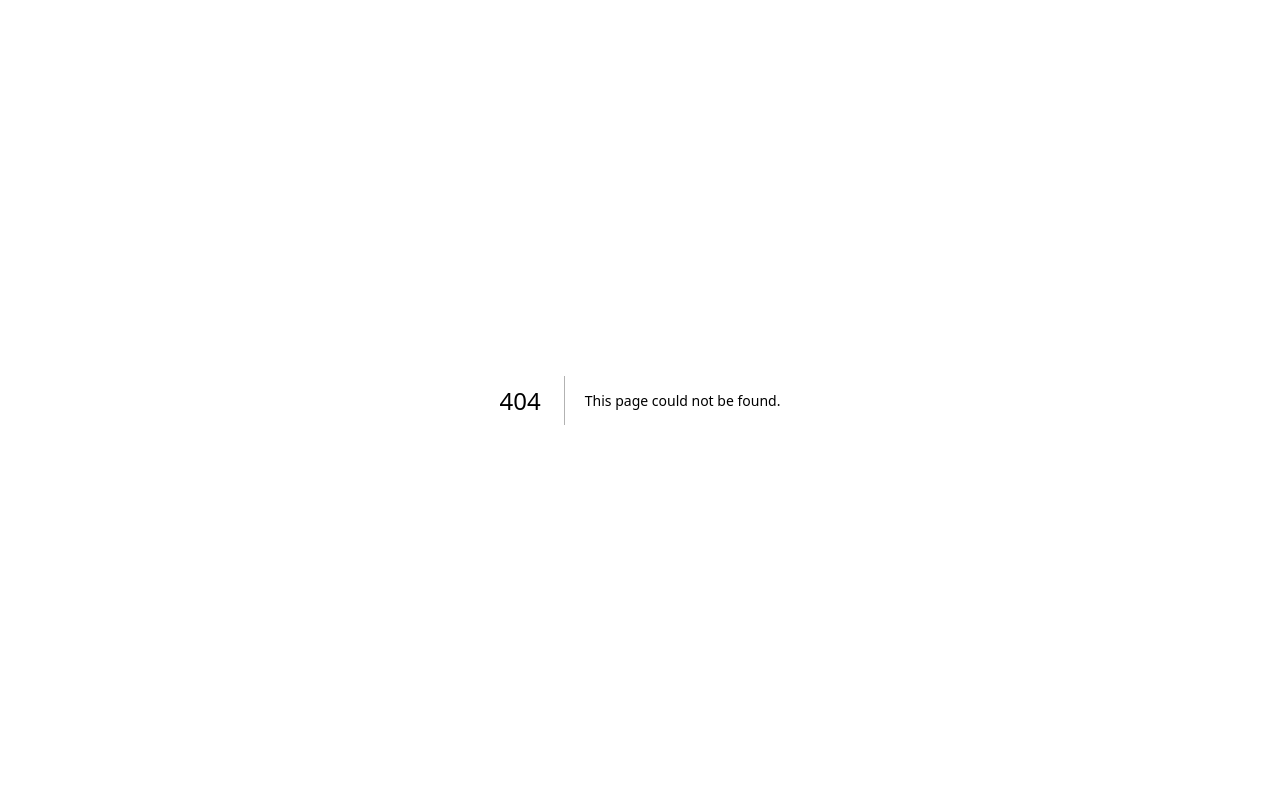
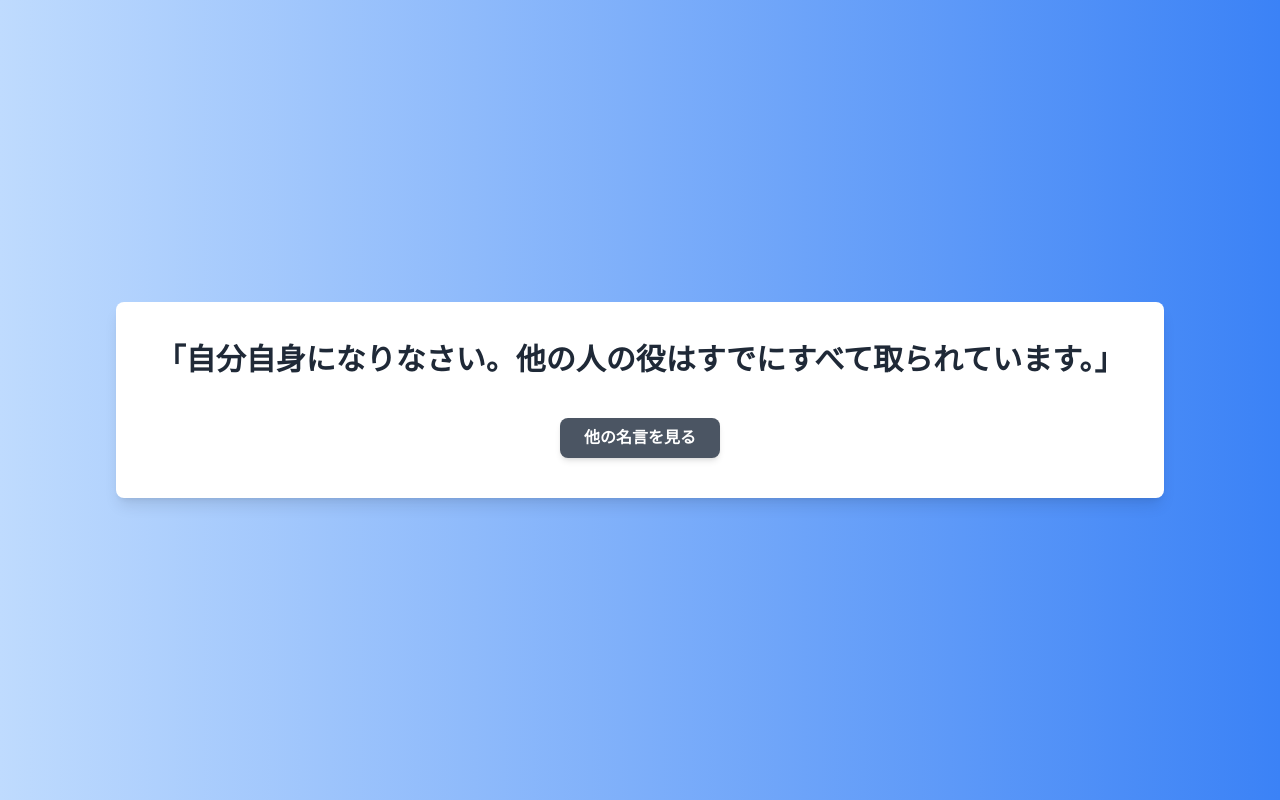
Before and after one commit to kame82/react-begin, a Next.js app: page /random-words in a window 1280 px wide. Before the commit this address had no page. Built offline with nearby package versions, Linux system fonts and the light colour scheme.

Commit message:
名言メーカーの追加

```diff
--- /dev/null
+++ b/app/(main)/random-words/customHook.ts
@@ -0,0 +1,25 @@
+import { useEffect, useState } from "react";
+import { wordsList } from "./data";
+
+type UseRandomWords = () => {
+  currentWord: string;
+  wordsChange: () => void;
+};
+
+export const RandomWordsChange: UseRandomWords = () => {
+  const [currentWord, setCurrentWord] = useState<string>("");
+  const getRandomWords = () => {
+    const randomIndex = Math.floor(Math.random() * wordsList.length);
+    return wordsList[randomIndex];
+  };
+
+  useEffect(() => {
+    setCurrentWord(getRandomWords());
+  }, []);
+
+  const wordsChange = () => {
+    setCurrentWord(getRandomWords());
+  };
+
+  return { currentWord, wordsChange };
+};
--- /dev/null
+++ b/app/(main)/random-words/data.ts
@@ -0,0 +1,12 @@
+export const wordsList = [
+  "「想像力は知識より重要だ。知識には限界があるが、想像力は世界を包み込む。」",
+  "「あなたが見たいと思う変化に、あなた自身がなるべきです。」",
+  "「偉大な達成の裏には、必ず困難がある。」",
+  "「世界で最も美しいものは見ることも触れることもできない。それは心で感じるものです。」",
+  "「成功とは、失敗に失敗を重ねても情熱を失わないことである。」",
+  "「誰もあなたの同意なしに、あなたに劣等感を抱かせることはできない。」",
+  "「あなたの時間は限られている。他人の人生を生きることで無駄にしてはいけない。」",
+  "「自分自身になりなさい。他の人の役はすでにすべて取られています。」",
+  "「我々は繰り返し行うことの積み重ねである。ゆえに、優れた行いとは習慣である。」",
+  "「真実が靴を履いている間に、嘘は世界を半周する。」",
+];
--- /dev/null
+++ b/app/(main)/random-words/page.tsx
@@ -0,0 +1,25 @@
+"use client";
+
+import { NextPage } from "next";
+import { RandomWordsChange } from "./customHook";
+
+const RandomWords: NextPage = () => {
+  const { currentWord, wordsChange } = RandomWordsChange();
+
+  return (
+    <div className="flex items-center justify-center min-h-screen bg-gradient-to-r from-blue-200 to-blue-500">
+      <div className="bg-white p-10 rounded-lg shadow-lg text-center">
+        <h1 className="text-3xl font-bold text-gray-800 mb-6">{currentWord}</h1>
+        <button
+          onClick={wordsChange}
+          className="mt-4 px-6 py-2 bg-gray-600 text-white font-semibold rounded-lg shadow-md
+         hover:bg-blue-700 transition duration-300"
+        >
+          他の名言を見る
+        </button>
+      </div>
+    </div>
+  );
+};
+
+export default RandomWords;
--- a/app/page.tsx
+++ b/app/page.tsx
@@ -103,6 +103,14 @@ export default function Home() {
               10 Digital Clock
             </div>
           </Link>
+          <Link href="/random-words">
+            <div
+              className="border-2 border-gray-500 rounded-lg bg-cyan-500 hover:bg-cyan-400
+            px-6 py-4 text-center shadow-lg transition-colors duration-300 cursor-pointer"
+            >
+              11 Random Words
+            </div>
+          </Link>
         </div>
       </div>
     </div>
```
